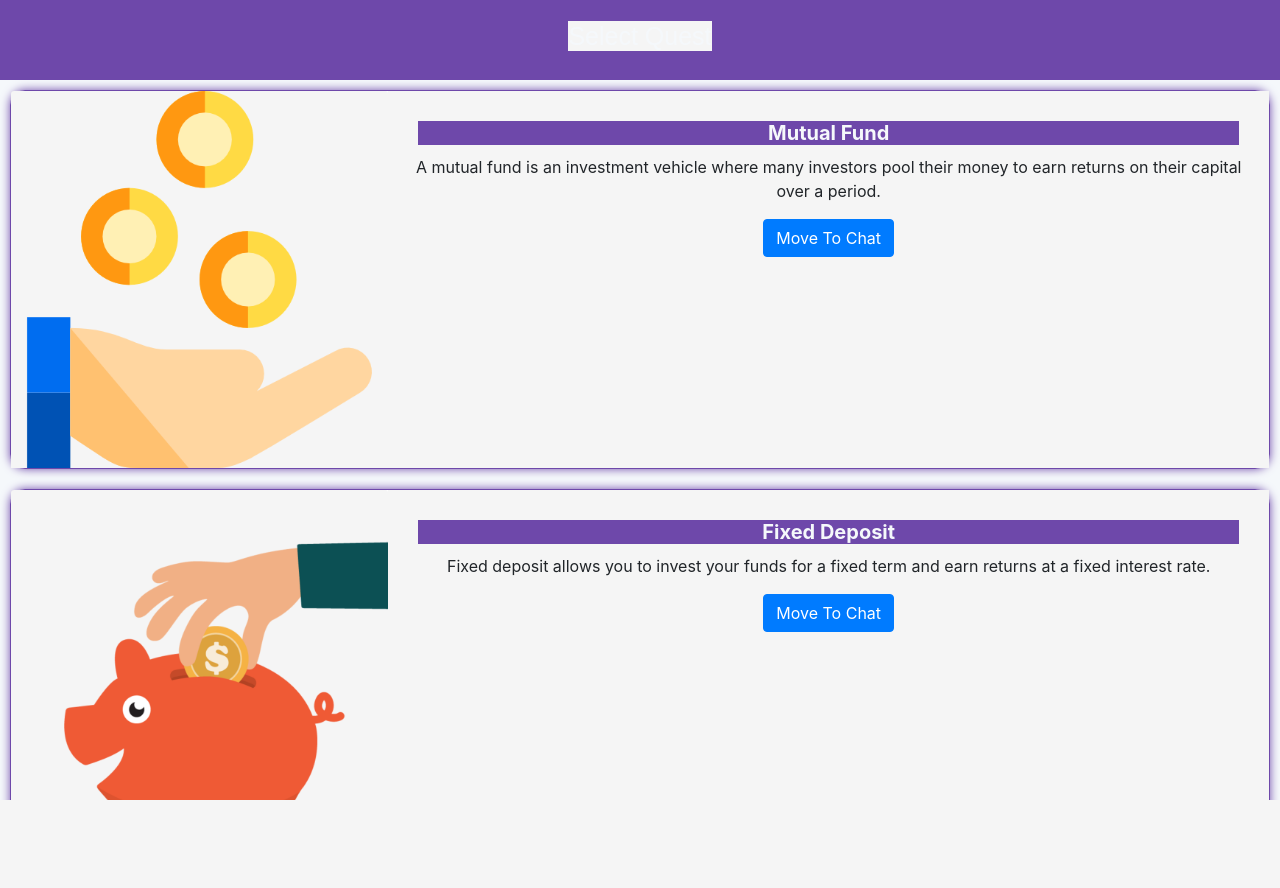
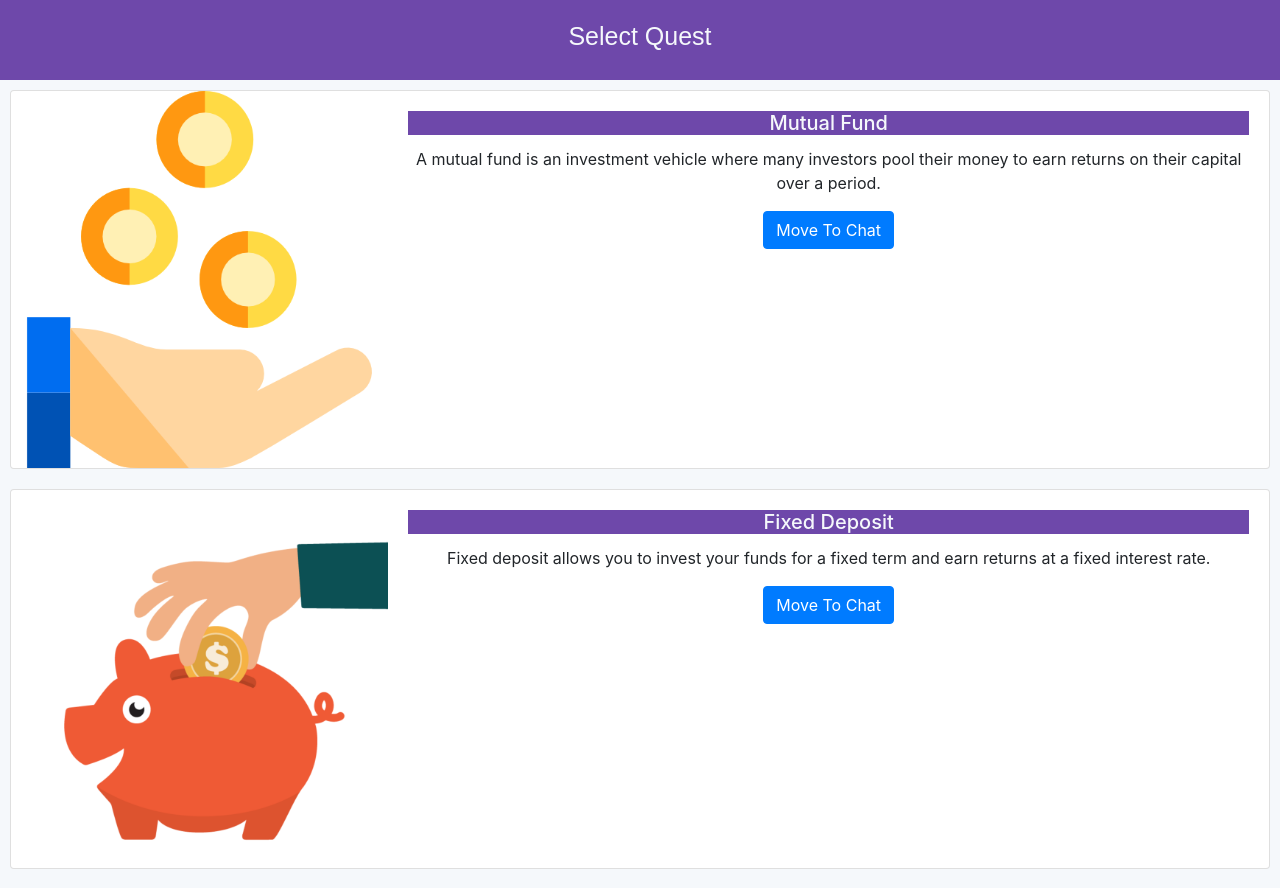
Before and after one commit to AkshayGupt/Compounding-Frontend, a React (Create React App) app: page /select-quest in a window 1280 px wide. Shown: the top 888 px of the page. Before the commit the page ends 800 px from the top, so only its background shows below. Built offline with nearby package versions, Linux system fonts and the light colour scheme; a web font is replaced by a local one.

Commit message:
styling issue fixed

```diff
--- a/src/components/AvatarCreator/AvatarCreator.js
+++ b/src/components/AvatarCreator/AvatarCreator.js
@@ -1,17 +1,11 @@
-import React, { useState, useEffect } from 'react';
-import './styles.css'
-import avatar1 from './avatar1.png';
-import avatar2 from './avatar2.png';
-import avatar3 from './avatar3.png';
-
+import React, { useState, useEffect } from "react";
+import "./styles.css";
+import avatar1 from "./avatar1.png";
+import avatar2 from "./avatar2.png";
+import avatar3 from "./avatar3.png";
 
 const AvatarCreator = () => {
-
-
-
-
-
-    console.log("hello")
+  console.log("hello");
 
   const avatars = [
     {
@@ -40,42 +34,33 @@ const AvatarCreator = () => {
     },
     {
       avatarIcon: avatar3,
-        }
-
-    ]
-
-
-
-
+    },
+  ];
 
   return (
-
-
-        <div className="main-screen">
-            <h4 style={{backgroundColor:"#8a2be2"}} >Select Avatar</h4>
+    <div className="avatarCreator__main-screen">
+      <h4 style={{ backgroundColor: "#8a2be2" }}>Select Avatar</h4>
 
       <div className="content">
-                <div className="column" >
-                    {
-                        avatars.map((avatar) => {
-
-                            return <div className="column" >
+        <div className="column">
+          {avatars.map((avatar) => {
+            return (
+              <div className="column">
                 <img src={avatar.avatarIcon} alt="" />
               </div>
-
-                        })
-                    }
+            );
+          })}
         </div>
       </div>
-            <button type="button" class="btn btn-primary sticky-sm-top" style={{ marginTop: "10px" }}>select</button>
-
-
+      <button
+        type="button"
+        class="btn btn-primary sticky-sm-top"
+        style={{ marginTop: "10px" }}
+      >
+        select
+      </button>
     </div>
-
   );
-
-
-}
-
+};
 
 export default AvatarCreator;
--- a/src/components/AvatarCreator/styles.css
+++ b/src/components/AvatarCreator/styles.css
@@ -1,29 +1,25 @@
-.body{
+.body {
   background-color: blueviolet;
 }
 
-
-
 .content {
-    height:70vh; /* scroll *needs* height! */
+  height: 70vh; /* scroll *needs* height! */
   display: flex;
   width: 100%;
   margin-top: 30px;
   justify-content: center;
-
 }
 
 .column {
-    overflow:auto; /* scrollable */
+  overflow: auto; /* scrollable */
   padding: 20px;
   background-clip: content-box;
   background-color: #8a2be2;
   /* box-shadow: 0 4px 8px 0 rgba(0, 0, 0, 0.2), 0 6px 20px 0 rgba(0, 0, 0, 0.19); */
-
 }
 
-  .main-screen{
-    height:100vh;
+.avatarCreator__main-screen {
+  height: 100vh;
   text-align: center;
   overflow: hidden;
   background-color: blueviolet;
--- a/src/components/Quests/GroupQuests/QuestDetails.css
+++ b/src/components/Quests/GroupQuests/QuestDetails.css
@@ -1,25 +1,22 @@
-.main-screen{
-    background-color:  #F5F8FB;
+.questDetails__main-screen {
+  background-color: #f5f8fb;
   height: 100vh;
-
 }
-.select-quest-header{
-
-    background-color:  #6e48aa;
+.select-quest-header {
+  background-color: #6e48aa;
   height: 10vh;
   display: flex;
   align-items: center;
   justify-content: center;
-
-}
-.h5,h5{
-    font-size: 1.25rem;
-    color: #F5F8FB;
-
 }
 
-.select-quest-body{
-    background-color:  #F5F8FB;
+.groupQuest__h5 {
+  font-size: 1.25rem;
+  color: #f5f8fb;
+}
+
+.select-quest-body {
+  background-color: #f5f8fb;
   height: auto;
   display: flex;
   flex-direction: column;
@@ -27,37 +24,29 @@
   justify-content: center;
   text-align: center;
 }
-.card{
+.groupQuest__card {
   position: static;
   margin: 10px;
   min-height: 100%;
   flex-direction: row;
 }
 
-.card.Narration{
-    flex-direction:column;
+.Narration {
+  flex-direction: column;
   overflow: hidden;
 }
 
-.row > div
-{
-   flex: 1 0 50%;
-   text-align: center;
-   padding: 10px;
-   overflow: hidden;
-}
-
-.card img {
+.groupQuest__card img {
   width: 30%;
 }
-.card-title{
+.groupQuest__card-title {
   background-color: #6e48aa;
 }
-.card-header{
+.groupQuest__card-header {
   background-color: #6e48aa;
 }
 
-.main-screen>div{
+.questDetails__main-screen > div {
   flex: 1 0 20%;
   overflow: hidden;
 }
--- a/src/components/Quests/SelectQuest/SelectQuest.css
+++ b/src/components/Quests/SelectQuest/SelectQuest.css
@@ -1,27 +1,22 @@
-.main-screen{
-    background-color:  #F5F8FB;
+.selectQuest__main-screen {
+  background-color: #f5f8fb;
   height: 100vh;
-
-
-
 }
-.select-quest-header{
-
-    background-color:  #6e48aa;
+.select-quest-header {
+  background-color: #6e48aa;
   height: 10vh;
   display: flex;
   align-items: center;
   justify-content: center;
-
-}
-.h5,h5{
-    font-size: 1.25rem;
-    color: #F5F8FB;
-
 }
 
-.select-quest-body{
-    background-color:  #F5F8FB;
+.select-quest_h5 {
+  font-size: 1.25rem;
+  color: #f5f8fb;
+}
+
+.select-quest-body {
+  background-color: #f5f8fb;
   height: auto;
   display: flex;
   flex-direction: column;
@@ -29,7 +24,8 @@
   justify-content: center;
   text-align: center;
 }
-.card{
+
+.selectQuest__card {
   position: static;
   margin: 10px;
   height: fit-content;
@@ -37,12 +33,11 @@
   flex-direction: row;
   width: auto;
 }
-.card img {
+
+.selectQuest__card img {
   width: 30%;
 }
-.card-title{
+
+.selectQuest__card-title {
   background-color: #6e48aa;
 }
-.card-header{
-    background-color: #6e48aa;
-}
--- a/src/components/Quests/SelectQuest/SelectQuest.js
+++ b/src/components/Quests/SelectQuest/SelectQuest.js
@@ -1,53 +1,108 @@
-import React , { useState } from "react";
-import "./SelectQuest.css"
-import { useHistory } from 'react-router-dom';
-
+import React, { useState } from "react";
+import "./SelectQuest.css";
+import { useHistory } from "react-router-dom";
 
 const SelectQuest = () => {
-
-
   const history = useHistory();
 
-
-
   return (
-
-        <div className="main-screen">
+    <div className="selectQuest__main-screen">
       <div className="select-quest-header">
-                <h5 style={{fontSize:"25px",fontFamily:"fantasy"}}>Select Quest</h5>
+        <h5
+          className="select-quest_h5"
+          style={{ fontSize: "25px", fontFamily: "fantasy" }}
+        >
+          Select Quest
+        </h5>
       </div>
       <div className="select-quest-body">
-                <div className="card">
-                    <img src="images/questimages/mutualfund.png" className="card-img-top" alt="..."/>
+        <div className="card selectQuest__card">
+          <img
+            src="images/questimages/mutualfund.png"
+            className="card-img-top"
+            alt="..."
+          />
           <div className="card-body">
-                            <h5 className="card-title" style={{color:"#F5F8FB"}}>Mutual Fund</h5>
-                            <p className="card-text">A mutual fund is an investment vehicle where many investors pool their money to earn returns on their capital over a period.</p>
-                            <a href="#" className="btn btn-primary" onClick={()=>{history.push('/detail-quest')}}>Move To Chat</a>
+            <h5
+              className="select-quest_h5 card-title selectQuest__card-title"
+              style={{ color: "#F5F8FB" }}
+            >
+              Mutual Fund
+            </h5>
+            <p className="card-text">
+              A mutual fund is an investment vehicle where many investors pool
+              their money to earn returns on their capital over a period.
+            </p>
+            <a
+              href="#"
+              className="btn btn-primary"
+              onClick={() => {
+                history.push("/detail-quest");
+              }}
+            >
+              Move To Chat
+            </a>
           </div>
         </div>
-                    <div className="card">
-                    <img src="images/questimages/fixeddeposit.png" className="card-img-top" alt="..."/>
+        <div className="card selectQuest__card">
+          <img
+            src="images/questimages/fixeddeposit.png"
+            className="card-img-top"
+            alt="..."
+          />
           <div className="card-body">
-                            <h5 className="card-title"style={{color:"#F5F8FB"}}>Fixed Deposit</h5>
-                            <p className="card-text">Fixed deposit allows you to invest your funds for a fixed term and earn returns at a fixed interest rate.</p>
-                            <a href="#" className="btn btn-primary" onClick={()=>{history.push('/detail-quest')}}>Move To Chat</a>
+            <h5
+              className="card-title selectQuest__card-title select-quest_h5"
+              style={{ color: "#F5F8FB" }}
+            >
+              Fixed Deposit
+            </h5>
+            <p className="card-text">
+              Fixed deposit allows you to invest your funds for a fixed term and
+              earn returns at a fixed interest rate.
+            </p>
+            <a
+              href="#"
+              className="btn btn-primary"
+              onClick={() => {
+                history.push("/detail-quest");
+              }}
+            >
+              Move To Chat
+            </a>
           </div>
         </div>
-                    <div className="card">
-                    <img src="images/questimages/invest.png" className="card-img-top" alt="..."/>
+        <div className="card selectQuest__card">
+          <img
+            src="images/questimages/invest.png"
+            className="card-img-top"
+            alt="..."
+          />
           <div className="card-body">
-                            <h5 className="card-title"style={{color:"#F5F8FB"}}>Stock</h5>
-                            <p className="card-text">Investing in stocks just means buying tiny shares of ownership in a public company.</p>
-                            <a href="#" className="btn btn-primary" onClick={()=>{history.push('/detail-quest')}}>Move To Chat</a>
+            <h5
+              className="card-title selectQuest__card-title select-quest_h5"
+              style={{ color: "#F5F8FB" }}
+            >
+              Stock
+            </h5>
+            <p className="card-text">
+              Investing in stocks just means buying tiny shares of ownership in
+              a public company.
+            </p>
+            <a
+              href="#"
+              className="btn btn-primary"
+              onClick={() => {
+                history.push("/detail-quest");
+              }}
+            >
+              Move To Chat
+            </a>
           </div>
         </div>
       </div>
     </div>
-    )
-}
-
-
-
-
+  );
+};
 
 export default SelectQuest;
--- a/src/components/club/dashboard.css
+++ b/src/components/club/dashboard.css
@@ -1,9 +1,3 @@
-* {
-  margin: 0;
-  padding: 0;
-  box-sizing: border-box;
-}
-
 /* main wrapper */
 .dashboard-container {
   text-align: center;
@@ -11,7 +5,7 @@
 }
 
 /* header */
-.header {
+.dashboard__header {
   background-color: #6e48aa;
   min-height: 250px;
   position: relative;
@@ -71,16 +65,15 @@
   margin: 14px auto;
 }
 
-.content {
+.dashboard__content {
   background-color: #f5f8fb;
 }
 
-.card {
+.dashboard__card {
   width: 80%;
   margin: 0 auto 10px;
   min-height: 225px;
   border: 1px solid #6e48aa;
-  box-shadow: 0px 2px 8px rgba(0, 0, 0, 0.4);
   box-shadow: 0px 0px 10px #6e48aa;
   border-radius: 15px;
   top: -50px;
@@ -189,7 +182,7 @@
   border-radius: 15px;
 }
 
-.card-title {
+.dashboard__card-title {
   font-weight: bold;
   margin: 10px;
 }
```
Also changed, not shown: src/App.js (+10 -10 lines), src/components/Main/VideoTutorial/styles.css (+8 -12 lines), src/components/Quests/GroupQuests/QuestDetails.js (+84 -21 lines), src/components/club/dashboard.jsx (+13 -19 lines). Lines whose indentation alone changed are shown as unchanged.
